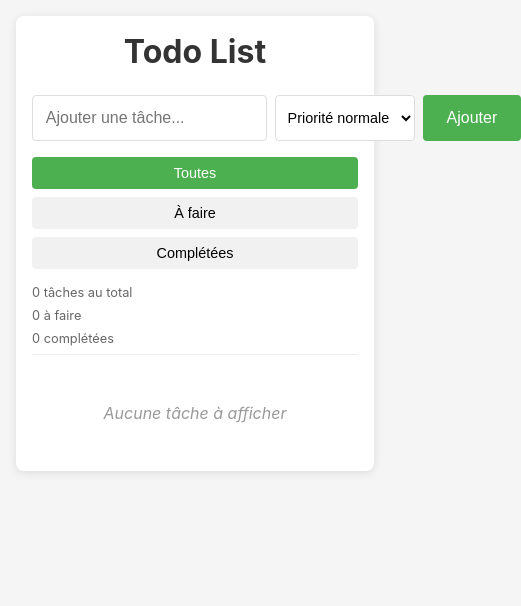
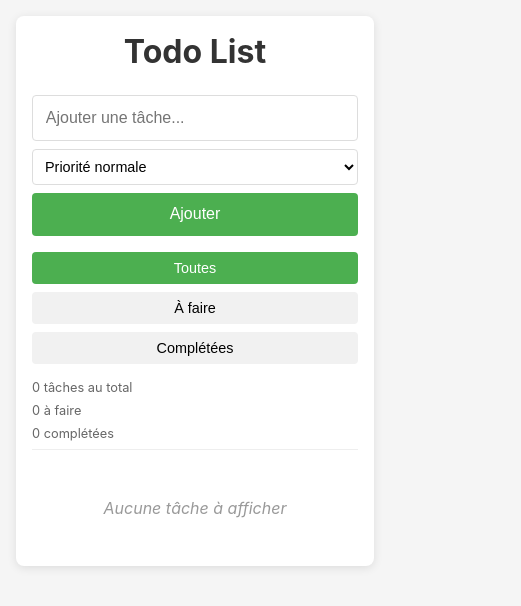
Before and after one commit to fremonto/todo-app, a React (Create React App) app: page / in a window 390 px wide. Shown: the top 606 px of the page, 521 px wide, since content can reach past the window. Built offline with nearby package versions, Linux system fonts and the light colour scheme.

Commit message:
Mise à jour du style du formulaire pour la priorité

```diff
--- a/src/components/TodoForm.css
+++ b/src/components/TodoForm.css
@@ -10,6 +10,15 @@
   border: 1px solid #ddd;
   border-radius: 4px;
   font-size: 1rem;
+}
+
+.priority-select {
+  padding: 0.8rem;
+  border: 1px solid #ddd;
+  border-radius: 4px;
+  font-size: 0.9rem;
+  background-color: white;
+  min-width: 140px;
 }
 
 .todo-button {
@@ -26,3 +35,13 @@
 .todo-button:hover {
   background-color: #388e3c;
 }
+
+@media (max-width: 640px) {
+  .todo-form {
+    flex-direction: column;
+  }
+
+  .priority-select {
+    width: 100%;
+  }
+}
```
